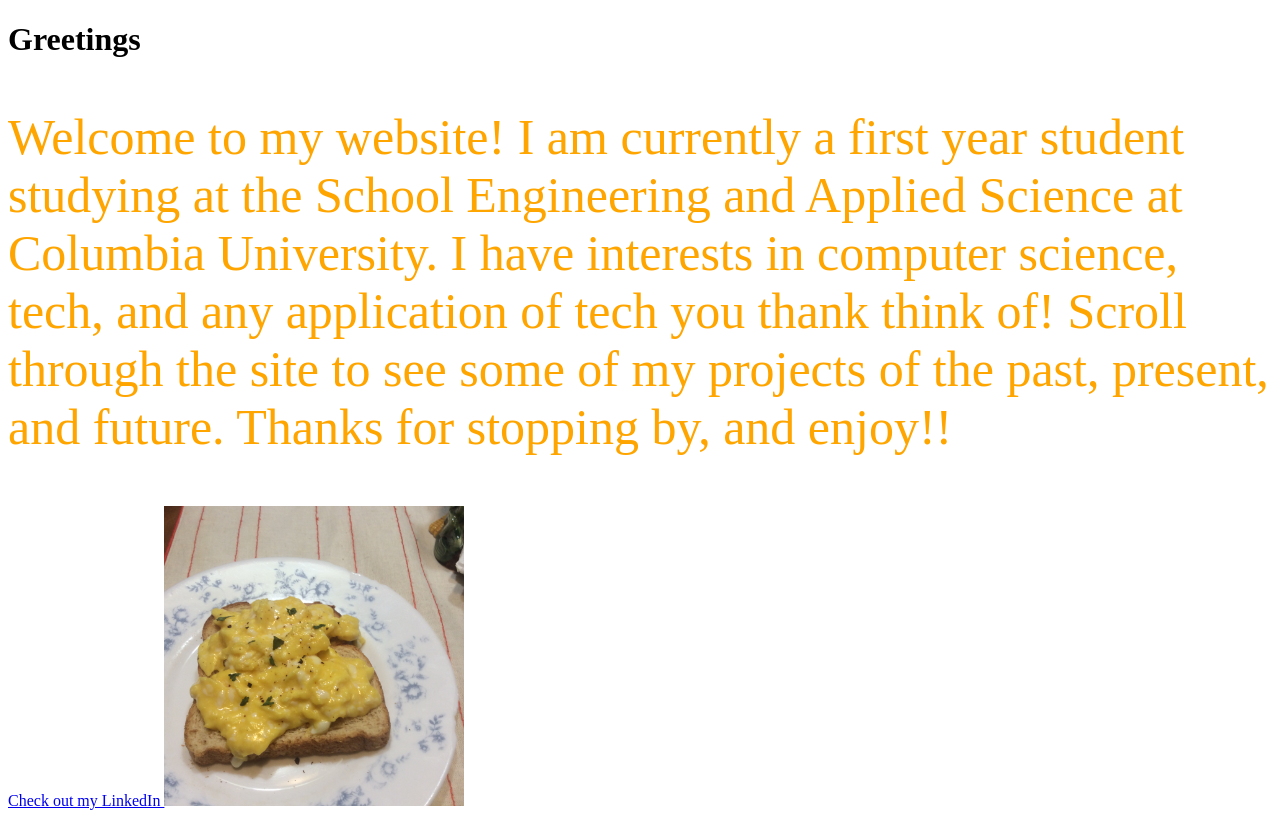
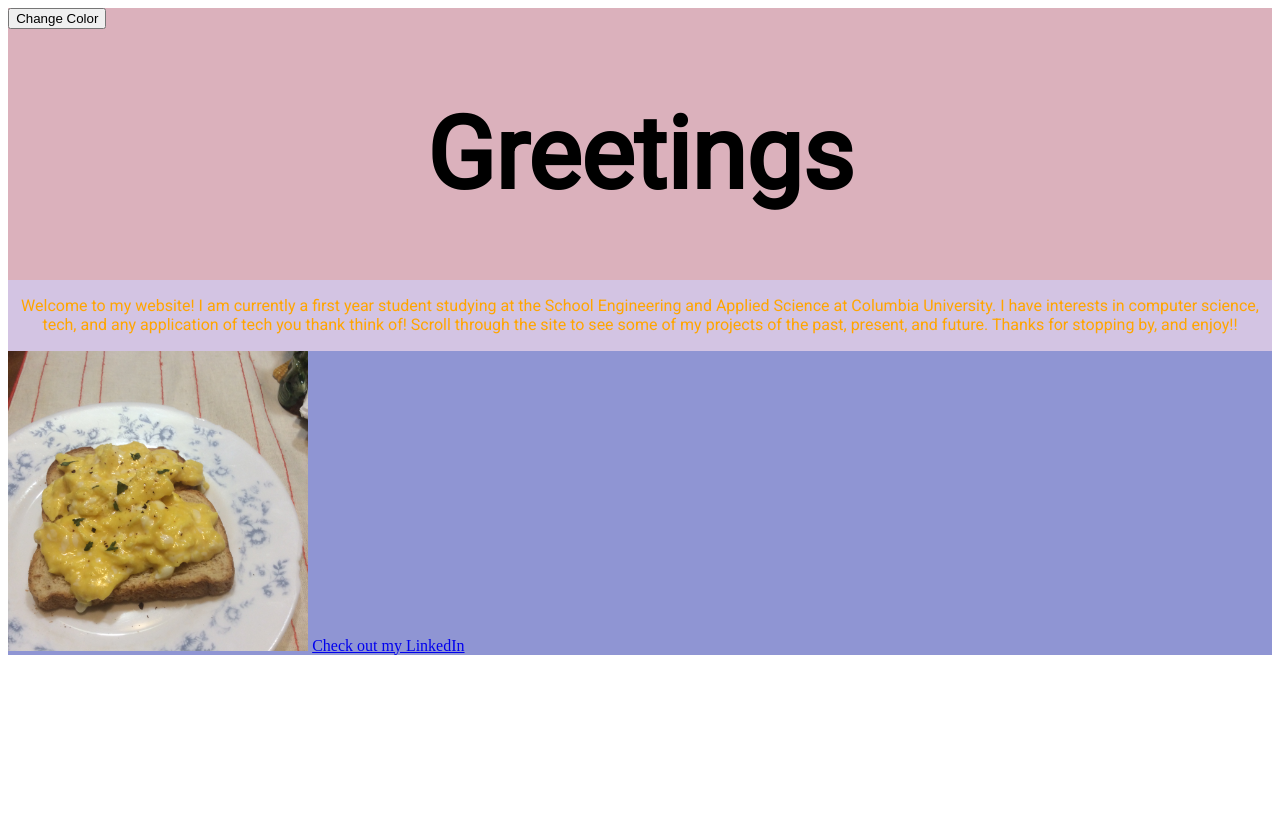
Before and after one commit to NnediEze/JADE-Website-, a plain HTML site: page index.html in a window 1280 px wide. Drawn offline with Linux system fonts and the light colour scheme; a script that the page names is missing.

Commit message:
Update index.html

```diff
--- a/index.html
+++ b/index.html
@@ -7,24 +7,34 @@
 		<link rel="stylesheet" type="text/css" href="./css/style.css">
 
 		<title> N N E D I  E Z E </title>
+
+		<link href="https://fonts.googleapis.com/css?family=Roboto&display=swap" rel="stylesheet">
 	</head>
 
 	<body>
 
 		<script src=”/js/index.js”></script>
+	<div class="container container-color" id="div1">
 
-		<h1 id="this-header"> Greetings </h1>
+		<input type="button" value="Change Color" onclick = "changeColor()">
 
-		<p class="font-size-medium blue-text">
+		<h1 class="loll"> Greetings </h1>
+	</div>
+
+	<div class="container container-color2">
+
+		<p class="font-C text-center">
 			Welcome to my website! I am currently a first year student studying at the School Engineering and Applied Science at Columbia University. I have interests in computer science, tech, and any application of tech you thank think of! Scroll through the site to see some of my projects of the past, present, and future. Thanks for stopping by, and enjoy!!
 		</p>
+	</div>
 
+	<div class="container container-color3">
 
-		<a href="https://www.linkedin.com/in/nnedi-eze-53a1bb168">Check out my LinkedIn
+	<img src="./img/IMG_3371.jpeg">
 
-		</a>
+		<a href="https://www.linkedin.com/in/nnedi-eze-53a1bb168">Check out my LinkedIn </a>
 
-		<img src="./img/IMG_3371.jpeg">
+	</div>
 
 
 	</body>
```
